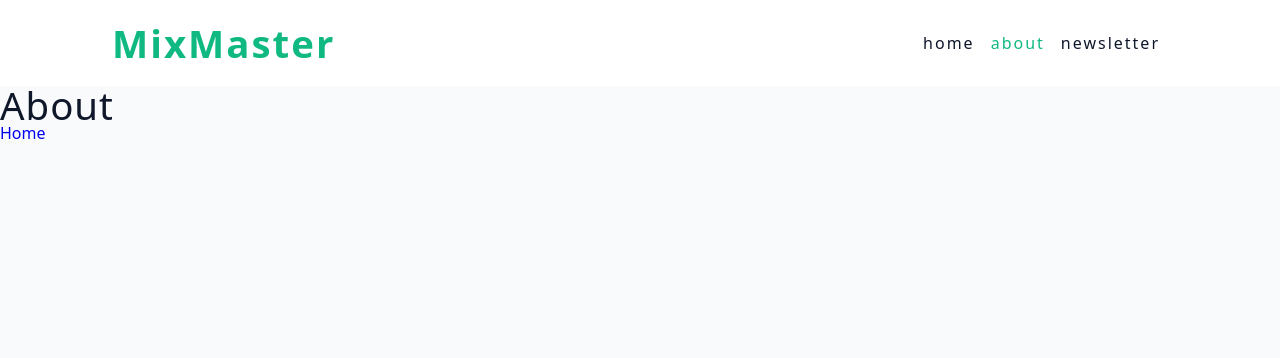
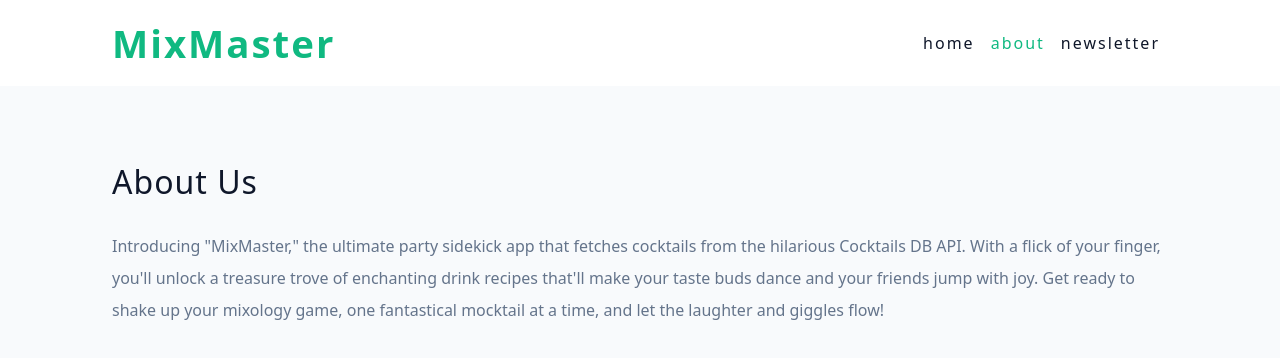
Before and after one commit to NaraeJang/React17_MixMaster, a React (Vite) app: page /about in a window 1280 px wide. Shown: the top 358 px of the page. Built offline with nearby package versions, Linux system fonts and the light colour scheme.

Commit message:
About Page

```diff
--- a/src/pages/About.jsx
+++ b/src/pages/About.jsx
@@ -1,11 +1,18 @@
-import { Link } from "react-router-dom";
+import Wrapper from "../assets/wrappers/AboutPage";
 
 const About = () => {
   return (
-    <div>
-      <h2>about</h2>
-      <Link to="/">Home</Link>
-    </div>
+    <Wrapper>
+      <h3>About Us</h3>
+      <p>
+        Introducing "MixMaster," the ultimate party sidekick app that fetches
+        cocktails from the hilarious Cocktails DB API. With a flick of your
+        finger, you'll unlock a treasure trove of enchanting drink recipes
+        that'll make your taste buds dance and your friends jump with joy. Get
+        ready to shake up your mixology game, one fantastical mocktail at a
+        time, and let the laughter and giggles flow!
+      </p>
+    </Wrapper>
   );
 };
 export default About;
--- a/src/pages/HomeLayout.jsx
+++ b/src/pages/HomeLayout.jsx
@@ -5,7 +5,9 @@
   return (
     <>
       <Navbar />
-      <Outlet />
+      <section className="page">
+        <Outlet />
+      </section>
     </>
   );
 };
```
